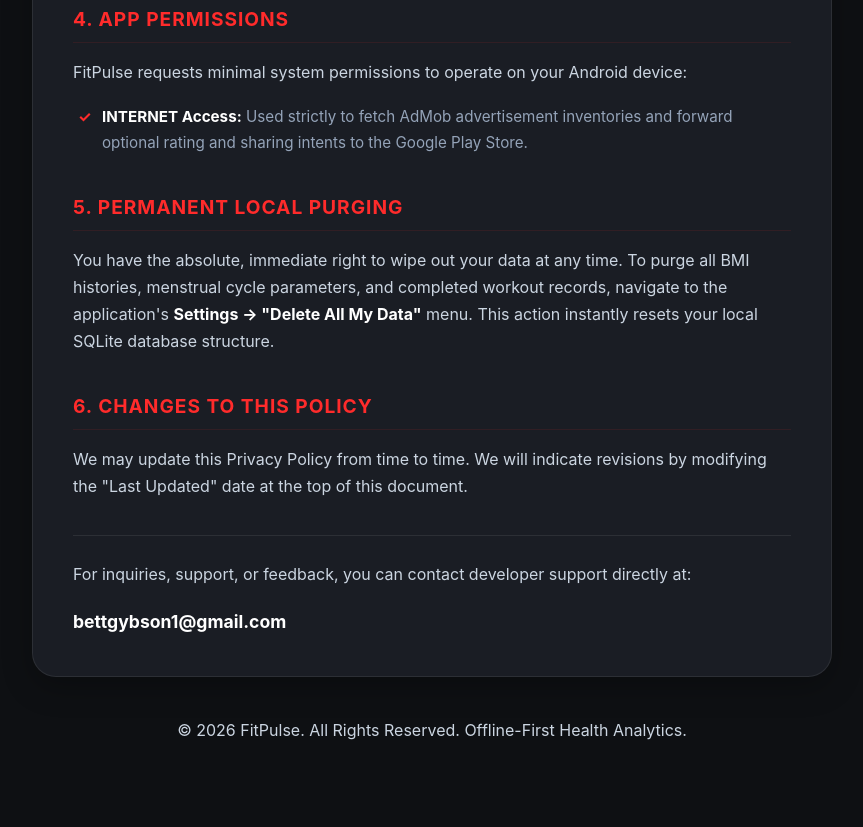
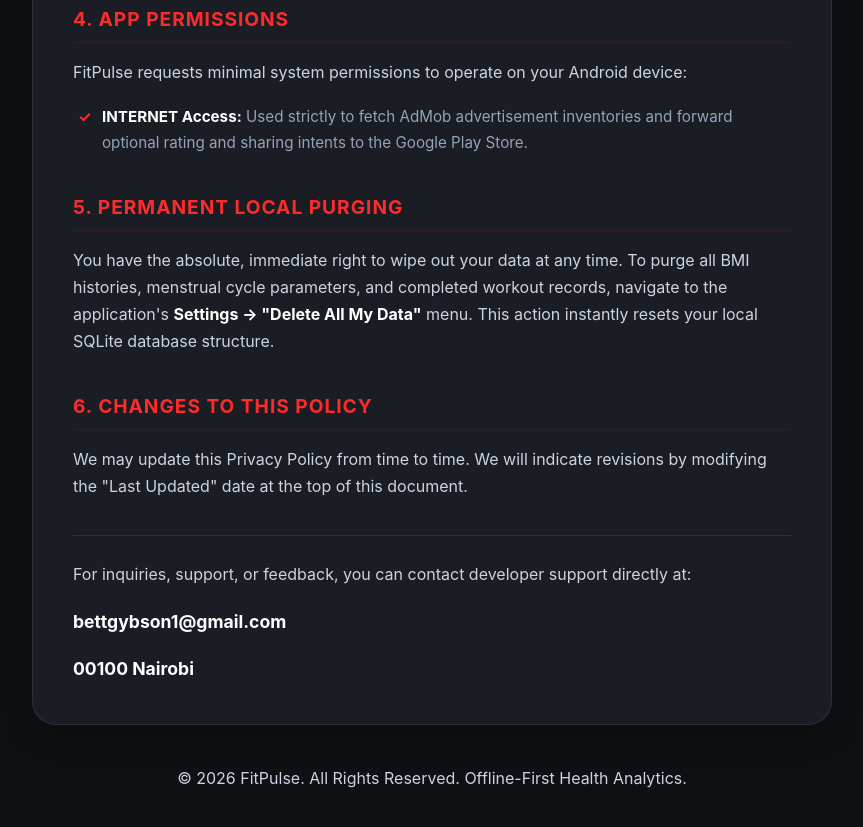
Before and after one commit to gybsonbett1/gybsonbett1.github.io, a plain HTML site: page com.fitpulse/privacy.html in a window 1280 px wide. Shown: the part 1401-2228 px from the top of the page, without its empty margins (208-1071 px from the left). Before the commit the page ends 2186 px from the top, so only its background shows below. Drawn offline with Linux system fonts and the light colour scheme.

Commit message:
Add address to privacy contact section

```diff
--- a/com.fitpulse/privacy.html
+++ b/com.fitpulse/privacy.html
@@ -251,6 +251,7 @@
             <section style="border-top: 1px solid var(--border-color); padding-top: 25px;">
                 <p>For inquiries, support, or feedback, you can contact developer support directly at:</p>
                 <p style="font-weight: bold; color: #FFFFFF; font-size: 1.1rem; margin-top: 8px;">bettgybson1@gmail.com</p>
+                 <p style="font-weight: bold; color: #FFFFFF; font-size: 1.1rem; margin-top: 8px;">00100 Nairobi</p>
             </section>
         </main>
 
```
